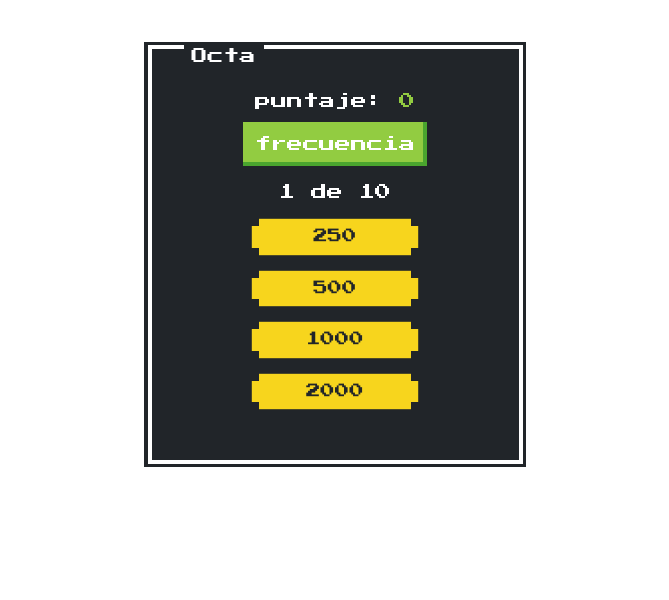
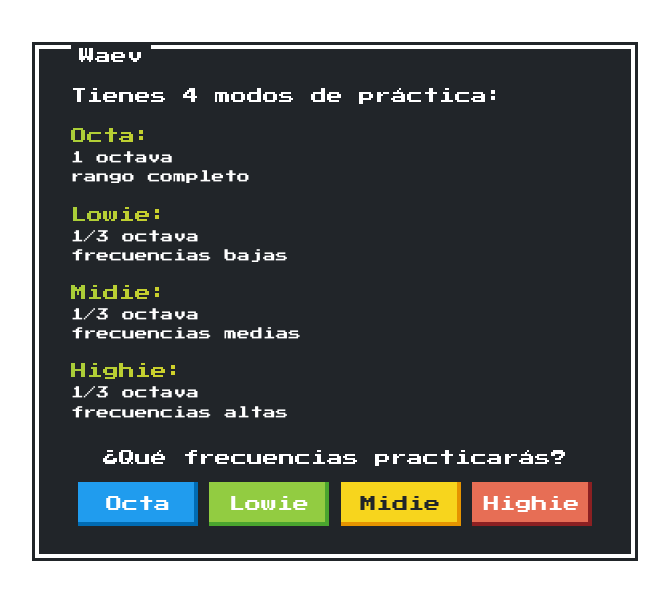
Before and after one commit to kermitms/waev, a React (Vite) app: page /waev/octa in a window 1280 px wide. Shown: the top 600 px of the page, without its empty margins (305-974 px from the left). Built offline with nearby package versions, Linux system fonts and the light colour scheme.

Commit message:
browser to hash

```diff
--- a/src/App.jsx
+++ b/src/App.jsx
@@ -11,11 +11,11 @@ function App() {
   return (
     <div className="App">
       <Routes>
-        <Route exact path='/waev' element={< Mode />}></Route>
-        <Route exact path='/waev/octa' element={< Octa />}></Route>
-        <Route exact path='/waev/lowie' element={< Lowie />}></Route>
-        <Route exact path='/waev/midie' element={< Midie />}></Route>
-        <Route exact path='/waev/highie' element={< Highie />}></Route>
+        <Route exact path='/' element={< Mode />}></Route>
+        <Route path='/octa' element={< Octa />}></Route>
+        <Route path='/lowie' element={< Lowie />}></Route>
+        <Route path='/midie' element={< Midie />}></Route>
+        <Route path='/highie' element={< Highie />}></Route>
       </Routes>
     </div>
   )
--- a/src/components/Highie.jsx
+++ b/src/components/Highie.jsx
@@ -127,7 +127,7 @@ function Highie() {
                                 </div>
                                 <div className="waev-gamemode-quiz-finalscore-btn">
                                     <button onClick={() => restart()} type="button" className="waev-btn nes-btn is-primary">repetir</button>
-                                    <Link to="/waev" className="waev-btn nes-btn">volver</Link>
+                                    <Link to='/' className="waev-btn nes-btn">volver</Link>
                                 </div>
                             </div>
                         </div>
--- a/src/components/Lowie.jsx
+++ b/src/components/Lowie.jsx
@@ -137,7 +137,7 @@ function Lowie() {
                                 </div>
                                 <div className="waev-gamemode-quiz-finalscore-btn">
                                     <button onClick={() => restart()} type="button" className="waev-btn nes-btn is-primary">repetir</button>
-                                    <Link to="/waev" className="waev-btn nes-btn">volver</Link>
+                                    <Link to='/' className="waev-btn nes-btn">volver</Link>
                                 </div>
                             </div>
                         </div>
@@ -149,7 +149,7 @@ function Lowie() {
                                 {questions[questions_index_frequency].options.map((option) => {
                                     return (
                                         <li onClick={() => optionClicked(option.isCorrect)} key={option.id} className="waev-gamemode-quiz-alternatives-list-item">
-                                            <a href="#" className="nes-badge">
+                                            <a className="nes-badge">
                                                 <span className="waev-btn nes-text is-warning">{option.text}</span>
                                             </a>
                                         </li>
--- a/src/components/Midie.jsx
+++ b/src/components/Midie.jsx
@@ -137,7 +137,7 @@ function Midie() {
                                 </div>
                                 <div className="waev-gamemode-quiz-finalscore-btn">
                                     <button onClick={() => restart()} type="button" className="waev-btn nes-btn is-primary">repetir</button>
-                                    <Link to="/waev" className="waev-btn nes-btn">volver</Link>
+                                    <Link to='/' className="waev-btn nes-btn">volver</Link>
                                 </div>
                             </div>
                         </div>
--- a/src/components/Mode.jsx
+++ b/src/components/Mode.jsx
@@ -1,5 +1,4 @@
 import React from "react"
-import { Link } from "react-router-dom"
 import Selector from "./Selector"
 
 function Mode() {
--- a/src/components/Octa.jsx
+++ b/src/components/Octa.jsx
@@ -137,7 +137,7 @@ function Octa() {
                                 </div>
                                 <div className="waev-gamemode-quiz-finalscore-btn">
                                     <button onClick={() => restart()} type="button" className="waev-btn nes-btn is-primary">repetir</button>
-                                    <Link to="/waev" className="waev-btn nes-btn">volver</Link>
+                                    <Link to='/' className="waev-btn nes-btn">volver</Link>
                                 </div>
                             </div>
                         </div>
--- a/src/components/Selector.jsx
+++ b/src/components/Selector.jsx
@@ -4,10 +4,10 @@ import { Link } from 'react-router-dom'
 function Selector() {
     return (
         <div className="waev-mode-selector">
-            <Link to="/waev/octa" className="waev-mode-selector-btn waev-btn nes-btn is-primary">Octa</Link>
-            <Link to="/waev/lowie" className="waev-mode-selector-btn waev-btn nes-btn is-success">Lowie</Link>
-            <Link to="/waev/midie" className="waev-mode-selector-btn waev-btn nes-btn is-warning">Midie</Link>
-            <Link to="/waev/highie" className="waev-mode-selector-btn waev-btn nes-btn is-error">Highie</Link>
+            <Link to="/octa" className="waev-mode-selector-btn waev-btn nes-btn is-primary">Octa</Link>
+            <Link to="/lowie" className="waev-mode-selector-btn waev-btn nes-btn is-success">Lowie</Link>
+            <Link to="/midie" className="waev-mode-selector-btn waev-btn nes-btn is-warning">Midie</Link>
+            <Link to="/highie" className="waev-mode-selector-btn waev-btn nes-btn is-error">Highie</Link>
         </div>
     )
 }
--- a/vite.config.js
+++ b/vite.config.js
@@ -4,5 +4,5 @@ import react from '@vitejs/plugin-react'
 // https://vitejs.dev/config/
 export default defineConfig({
   plugins: [react()],
-  base: '/waev/'
+  base: '/'
 })
```
Also changed, not shown: src/index.css (deleted, +0 -75 lines), src/main.jsx (+3 -4 lines), 1 other file (tests, documents, lock files or other folders).
